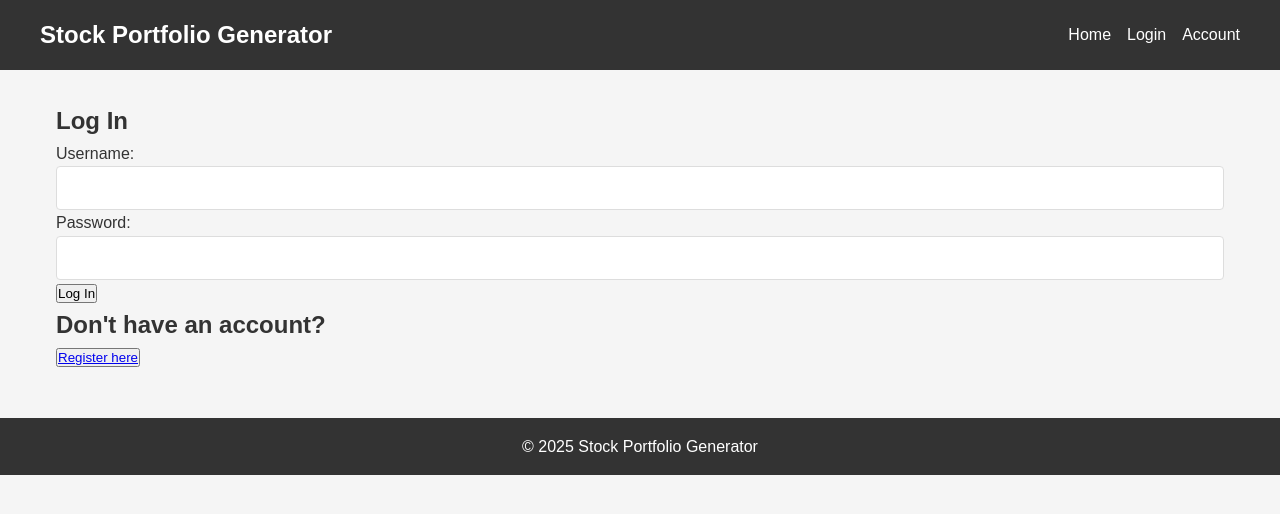
After one commit to morgs999/stock-portfolio-generator, a Django app: page /login/ in a window 1280 px wide. The commit adds this page. Shown: the top 514 px of the page. Run offline with Django 5.2, Linux system fonts and the light colour scheme.

Commit message:
Setup login and register pages and views

```diff
--- a/stockapp/forms.py
+++ b/stockapp/forms.py
@@ -1,5 +1,9 @@
 from django import forms
 from . import models
+
+class LoginForm(forms.Form):
+    username = forms.CharField(max_length=35, required=True, widget=forms.TextInput(attrs={'class': 'form-input'}))
+    password = forms.CharField(max_length=25, required=True, widget=forms.PasswordInput(attrs={'class': 'form-input'}))
 
 class AccountForm(forms.Form):
     user = forms.CharField(max_length=100, required=True, widget=forms.TextInput(attrs={'class': 'form-input'}))
--- a/stockapp/templates/base.html
+++ b/stockapp/templates/base.html
@@ -19,6 +19,9 @@
                 <li class="nav-item">
                     <a class="nav-link" href="/">Home</a>
                 </li>
+                <li class="nav-item" href="'/login/'">
+                    <a class="nav-link" href="/login/">Login</a>
+                </li>
                 <li class="nav-item">
                     <a class="nav-link" href="/account/">Account</a>
                 </li>
--- /dev/null
+++ b/stockapp/templates/login.html
@@ -0,0 +1,17 @@
+{% extends 'base.html' %}
+
+{% block content %}
+<div class="login">
+    <h2>Log In</h2>
+    <form method="post">
+        {% csrf_token %}
+        {{ form }}
+        <button type="submit">Log In</button>
+    </form>
+</div>
+
+<div>
+    <h2>Don't have an account?</h2>
+    <button><a href="{% url 'register' %}">Register here</a></button>
+</div>
+{% endblock %}
--- a/stockapp/urls.py
+++ b/stockapp/urls.py
@@ -3,6 +3,8 @@ from . import views
 
 urlpatterns = [
     path('', views.home, name='home'),
+    path('login/', views.LoginView.as_view(), name='login'),
+    path('register/', views.RegisterView.as_view(), name='register'),
     path('account/', views.AccountView.as_view(), name='account'),
     path('account/form/', views.AccountView.as_view(), name='account_form'),
 ]
--- a/stockapp/views.py
+++ b/stockapp/views.py
@@ -1,5 +1,7 @@
 from django.shortcuts import render
 from django.http import HttpResponse
+from django.contrib.auth import authenticate
+from django.contrib.auth.models import User
 from django.views import View
 from . import models, forms
 
@@ -8,29 +10,48 @@ def home(request):
     '''Home page view'''
     return render(request, 'home.html')
 
-class AccountView(View):
-    '''Account view'''
+class LoginView(View):
     def get(self, request):
-        '''get method'''
-        # Check if it's the form URL
-        if request.path.endswith('/form/'):
-            form = forms.AccountForm()
-            return render(request, 'account.html', {'form': form})
-        return HttpResponse("Account view.")
+        form = forms.LoginForm()
+        return render(request, 'login.html', {'form': form})
 
     def post(self, request):
-        '''post method'''
-        # Check if it's the form URL
-        if request.path.endswith('/form/'):
-            form = forms.AccountForm(request.POST)
-            if form.is_valid():
-                form.save()
-                return HttpResponse("Account information saved.")
-            return render(request, 'account.html', {'form': form})
-        return HttpResponse("Account view.")
+        form = forms.LoginForm(request.POST)
+        if form.is_valid():
+            authenticated_user = authenticate(username=form.cleaned_data['username'], password=form.cleaned_data['password'])
+            if authenticated_user:
+                # Redirect to a success page or dashboard
+                return HttpResponse("Login successful.")
+        return render(request, 'login.html', {'form': form})
+
+class RegisterView(View):
+    def get(self, request):
+        form = forms.LoginForm()
+        return render(request, 'register.html', {'form': form})
+
+    def post(self, request):
+        form = forms.LoginForm(request.POST)
+        if form.is_valid():
+            user = User.objects.create_user(username=form.cleaned_data['username'], password=form.cleaned_data['password'])
+            if user:
+                # Redirect to a success page or dashboard
+                return HttpResponse("Registration successful.")
+
+        return render(request, 'register.html', {'form': form})
+
+class AccountView(View):
+    def get(self, request):
+        form = forms.AccountForm()
+        return render(request, 'account.html', {'form': form})
+
+    def post(self, request):
+        form = forms.AccountForm(request.POST)
+        if form.is_valid():
+            form.save()
+            return HttpResponse("Account information saved.")
+        return render(request, 'account.html', {'form': form})
 
     def account_form(self, request):
-        '''Handle account form input'''
         if request.method == 'POST':
             form = forms.AccountForm(request.POST)
             if form.is_valid():
```
Also changed, not shown: stockapp/templates/register.html (added, +17 -0 lines).
